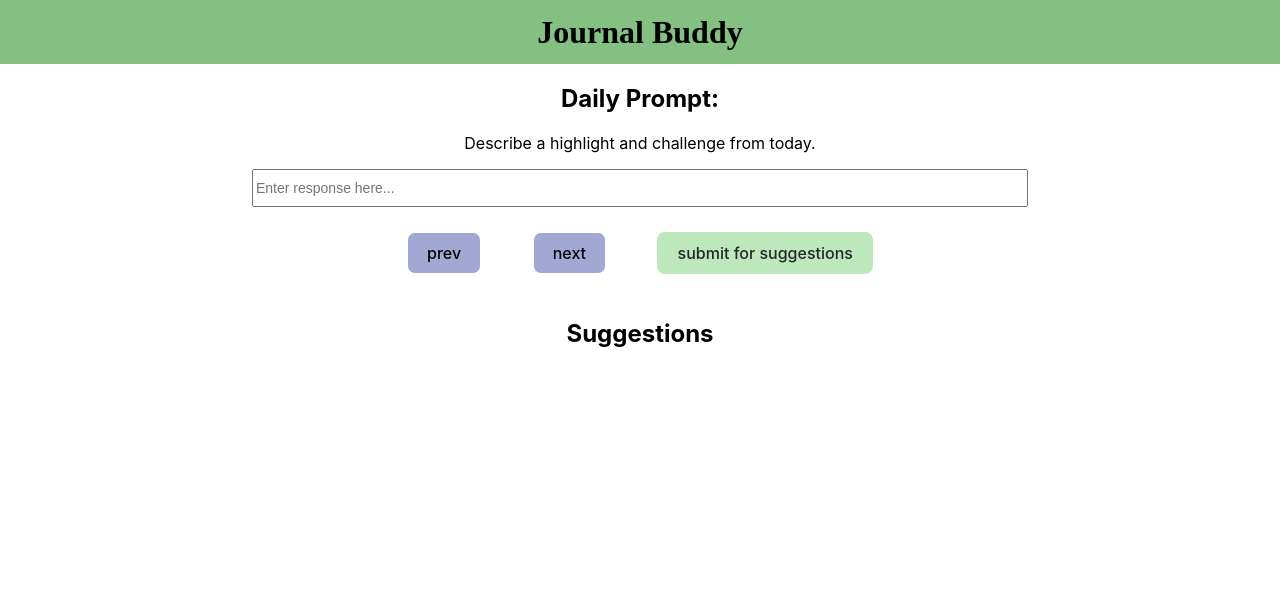
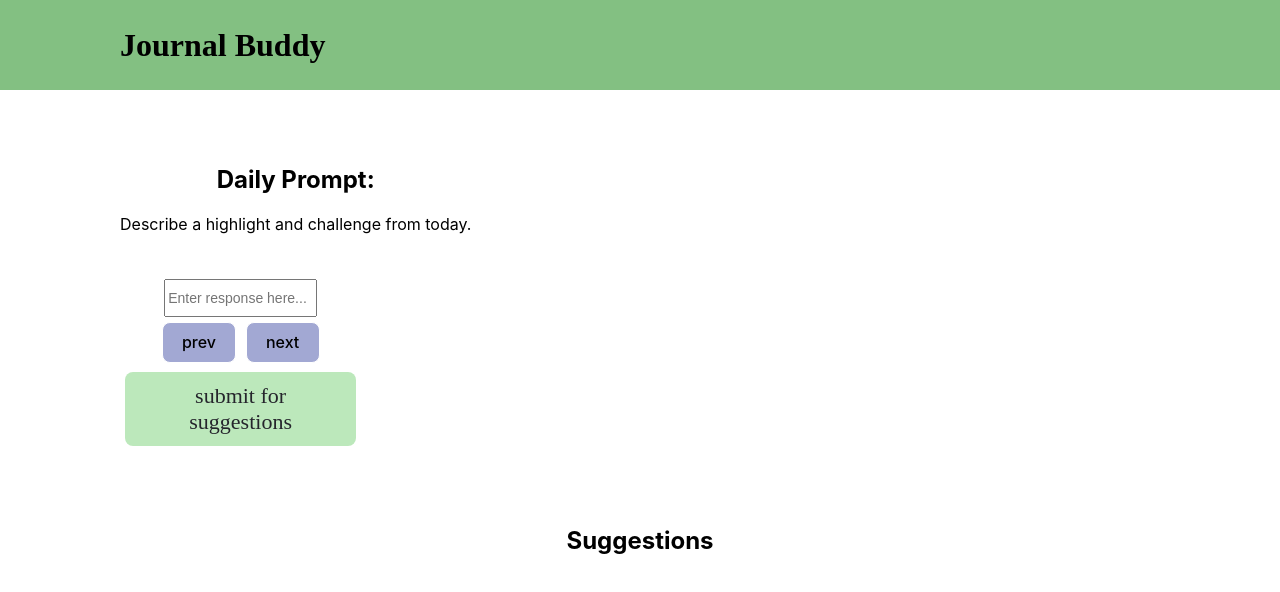
Before and after one commit to cs0320-f23/term-project-swilli43-inguyen4-ahogue1, a React (Vite) app in the folder frontend/: page / in a window 1280 px wide. Shown: the top 592 px of the page. Built offline with nearby package versions, Linux system fonts and the light colour scheme.

Commit message:
feat: working on fetch for previous entry

```diff
--- /dev/null
+++ b/frontend/src/journal/EntryInfo.ts
@@ -0,0 +1,12 @@
+export class EntryInfo {
+  date: string;
+  entry: string | undefined;
+
+  constructor(
+    date: string,
+    entry: string | undefined
+  ) {
+    this.date = date;
+    this.entry = entry;
+  }
+}
--- /dev/null
+++ b/frontend/src/journal/JournalFunction.ts
@@ -0,0 +1,5 @@
+import { EntryInfo } from "./EntryInfo";
+
+export interface JournalFunction {
+  (args: Array<string>): Promise<EntryInfo>;
+}
--- a/frontend/src/journal/JournalInput.tsx
+++ b/frontend/src/journal/JournalInput.tsx
@@ -4,13 +4,31 @@
 import { Dispatch, SetStateAction, useState, useEffect } from "react";
 import { ControlledInput } from "../journal/ControlledInput";
 import { EntryObject } from "./JournalDisplay";
+import { JournalFunction } from "./JournalFunction";
 import "../styles/journal.css";
+import { EntryInfo } from "./EntryInfo";
 
 interface JournalInputProps {
   history: EntryObject[]; // the map of past entries
   setCurrentEntry: Dispatch<SetStateAction<string>>;
   setDisplaySuggestions: Dispatch<SetStateAction<boolean>>; // the 3 suggestions shown
 }
+
+export const previousEntry: JournalFunction = (args: Array<string>) => {
+  // TODO: FIX URL for backend
+  return fetch("http://localhost:1400/")
+    .then((response) => response.json())
+    .then((responseObject) => {
+      console.log(responseObject);
+      if (responseObject.entry !== undefined) {
+        const successCommand = new EntryInfo(responseObject.date, responseObject.entry);
+        return successCommand;
+      } else {
+        throw new Error("No journal entry found");
+      }
+    });
+};
+
 
 /* This displays the text box and associated buttons and ... ? */
 export function JournalInput(props: JournalInputProps) {
@@ -57,6 +75,8 @@ export function JournalInput(props: JournalInputProps) {
 
   }
 
+
+
   async function handleNext() {
     props.setDisplaySuggestions(false)
 
--- a/frontend/src/styles/App.css
+++ b/frontend/src/styles/App.css
@@ -1,16 +1,17 @@
 .App {
   text-align: center;
   display: grid;
-
 }
 
 .App-header {
-  background-color: #83C082;
-  height: 8vh;
+  background: var(--Main-Green, #83C082);
+  justify-content: space-between;
+  align-items: center;
+  padding: 20px 120px;
+  height: 50px;
   display: flex;
-  flex-direction: column;
-  align-items: left;
-  justify-content: center;
+  flex-shrink: 0;
+  align-self: stretch;
   font-size: calc(2vmin);
   color: black;
   font-family: 'IBM Plex Serif', serif;
--- a/frontend/src/styles/journal.css
+++ b/frontend/src/styles/journal.css
@@ -1,7 +1,13 @@
 .journal {
   display: flex;
+  padding: 55px 120px;
+  display: flex;
+  width: 672px;
   flex-direction: column;
-  align-items: left;
+  align-items: flex-start;
+  gap: 29px;
+  flex-shrink: 0;
+  align-self: stretch;
 
 }
 
@@ -19,14 +25,19 @@
 .submit-button {
   border: 1px solid transparent;
   border-radius: 8px;
-  padding: 0.6em 1.2em;
   font-size: 1em;
   font-weight: 500;
   font-family: inherit;
+  display: flex;
+  padding: 10px 20px;
+  justify-content: space-between;
+  align-items: flex-start;
   background-color: #BCE8BB;
   color: #25252C;
   cursor: pointer;
   transition: border-color 0.25s;
+  font-family: IBM Plex Serif;
+  font-size: 22px;
 }
 
 .submit-button:hover {
```
